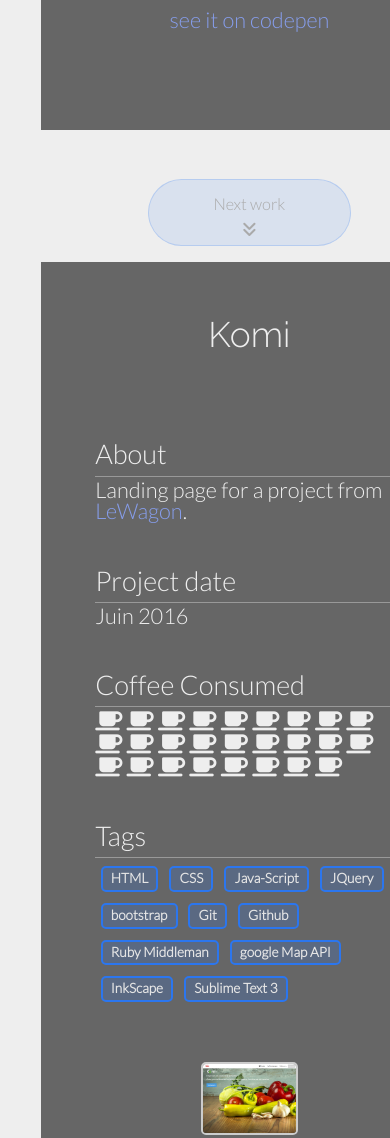
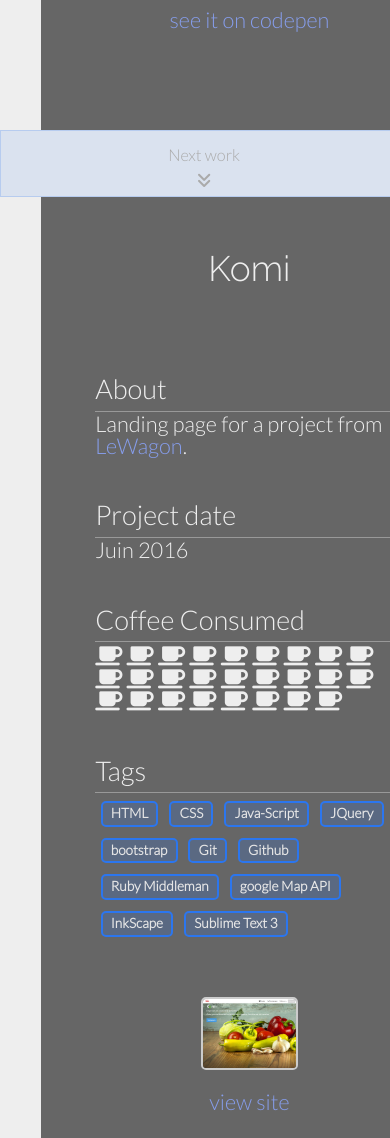
Before and after one commit to MicaMac8/portfolio, a plain HTML site: page index.html in a window 390 px wide. Shown: the part 1560-2698 px from the top of the page. Drawn offline with Linux system fonts and the light colour scheme.

Commit message:
travail sur section work

```diff
--- a/css/my-css/utilities.css
+++ b/css/my-css/utilities.css
@@ -40,9 +40,14 @@
   /* phone */
 
 @media screen and (max-width: 800px) {
-    .btn-big {
-      margin: 3em 2em 1em 2em;
-      width: 60%;
-
-    }
+  .btn-big {
+    border-radius: 0;
+    width: 100%;
+    display:flex;
+    flex-direction: column;
+    margin: 0;
+    height: 10%;
+    text-align: center;
+    line-height: 2em;
+  }
 }
--- a/index.html
+++ b/index.html
@@ -107,10 +107,11 @@
             </div>
             <p class="work-description-bottom"><a href="http://codepen.io/MicMac8/full/ozbpyq/" target="_blank" class="links">see it on codepen</a></p>
           </div>
-          <a href="#work-2" class="btn btn-big">
-            Next work<br><i class="fa fa-angle-double-down" aria-hidden="true"></i>
-          </a>
+
         </div>
+        <a href="#work-2" class="btn btn-big">
+          Next work<br><i class="fa fa-angle-double-down" aria-hidden="true"></i>
+        </a>
 
         <div class="work" id="work-2">  <!-- Work 2-->
           <div class="work-img">
```
